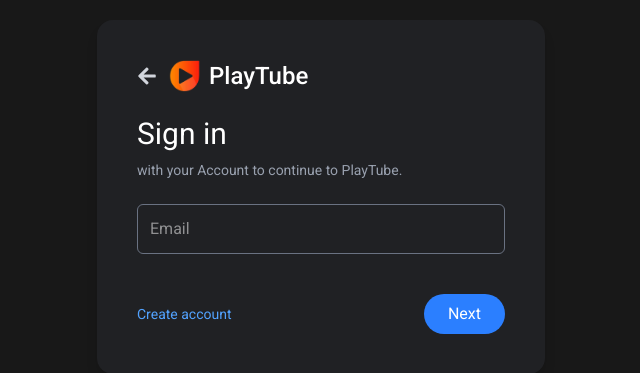
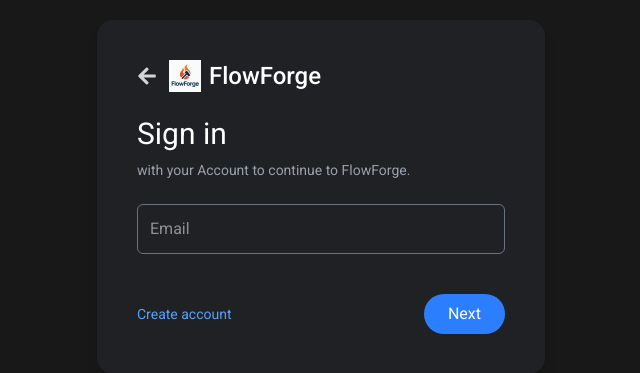
Before and after one commit to AbhinavSharma0188/Flow_Forge, a React (Vite) app in the folder FlowForge/frontend/: page /signin in a window 1280 px wide. Shown: the part 203-576 px from the top of the page, without its empty margins (319-959 px from the left). Built offline with nearby package versions, Linux system fonts and the light colour scheme; no server answers.

Commit message:
fixed that image issue

```diff
--- a/FlowForge/frontend/index.html
+++ b/FlowForge/frontend/index.html
@@ -2,9 +2,9 @@
 <html lang="en">
   <head>
     <meta charset="UTF-8" />
-    <link rel="icon" type="image/svg+xml" href="/playtube1.png" />
+    <link rel="icon" type="image/png" href="/flowforge.png" />
     <meta name="viewport" content="width=device-width, initial-scale=1.0" />
-    <title>PlayTube</title>
+    <title>FlowForge</title>
   </head>
   <body>
     <div id="root"></div>
--- a/FlowForge/frontend/src/pages/CreateChannelFlow.jsx
+++ b/FlowForge/frontend/src/pages/CreateChannelFlow.jsx
@@ -1,13 +1,13 @@
-import React, { useState } from "react";
+import axios from "axios";
+import { useState } from "react";
 import { FaUserCircle } from "react-icons/fa";
 import { IoIosArrowForward } from "react-icons/io";
-import logo from "../assets/youtube.png"; // PlayTube logo
-import {  useDispatch, useSelector } from "react-redux";
+import { useDispatch, useSelector } from "react-redux";
 import { useNavigate } from "react-router-dom";
+import { ClipLoader } from "react-spinners";
+import { serverUrl } from "../App";
+import logo from "../assets/flowforge.png"; // FlowForge logo
 import { showCustomAlert } from "../component/CustomAlert";
-import axios from "axios";
-import { serverUrl } from "../App";
-import { ClipLoader } from "react-spinners";
 import { setChannelData } from "../redux/userSlice";
 
 const CreateChannelFlow = () => {
@@ -17,8 +17,8 @@
   const [banner, setBanner] = useState(null);
   const [description, setDescription] = useState("");
   const [category, setCategory] = useState("");
-  const {userData}  = useSelector(state=>state.user)
-  const [loading,setLoading] = useState(false)
+  const { userData } = useSelector(state => state.user)
+  const [loading, setLoading] = useState(false)
   const navigate = useNavigate()
   const dispatch = useDispatch()
 
@@ -32,14 +32,14 @@
 
   const handleCreateChannel = async () => {
     const formData = new FormData()
-    formData.append("name",channelName);
-    formData.append("avatar",avatar);
-    formData.append("description",description);
-    formData.append("category",category);
-    formData.append("bannerImage",banner);
+    formData.append("name", channelName);
+    formData.append("avatar", avatar);
+    formData.append("description", description);
+    formData.append("category", category);
+    formData.append("bannerImage", banner);
     setLoading(true)
     try {
-      const result = await axios.post(serverUrl + "/api/user/create-channel" ,formData , {withCredentials:true})
+      const result = await axios.post(serverUrl + "/api/user/create-channel", formData, { withCredentials: true })
       console.log(result)
       showCustomAlert("Channel Created")
       dispatch(setChannelData(result.data))
@@ -59,13 +59,13 @@
       {/* HEADER */}
       <header className="flex justify-between items-center px-6 py-3 border-b border-gray-800">
         <div className="flex items-center gap-2">
-          <img src={logo} alt="PlayTube" className="w-8 h-8" />
-          <span className="text-xl font-bold">PlayTube</span>
+          <img src={logo} alt="FlowForge" className="w-8 h-8" />
+          <span className="text-xl font-bold">FlowForge</span>
         </div>
         <div className="flex items-center gap-3">
           {!userData?.photoUrl ?
             <FaUserCircle className="text-3xl cursor-pointer" /> :
-            <img src={userData?.photoUrl} className="w-9 h-9 rounded-full"/>}
+            <img src={userData?.photoUrl} className="w-9 h-9 rounded-full" />}
         </div>
       </header>
 
@@ -128,7 +128,7 @@
               >
                 Continue <IoIosArrowForward size={20} />
               </button>
-              <span onClick={()=>navigate("/")} className=" w-full flex items-center justify-center text-sm text-blue-400 cursor-pointer hover:underline  mt-2">Back to Home Page</span>
+              <span onClick={() => navigate("/")} className=" w-full flex items-center justify-center text-sm text-blue-400 cursor-pointer hover:underline  mt-2">Back to Home Page</span>
             </>
           )}
 
@@ -157,7 +157,7 @@
                   onClick={nextStep}
                   className="flex w-full items-center justify-center gap-2 bg-blue-600 hover:bg-blue-700 py-3 rounded-lg"
                 >
-                Continue and Create Channel <IoIosArrowForward size={20} />
+                  Continue and Create Channel <IoIosArrowForward size={20} />
                 </button>
 
               </div>
@@ -231,7 +231,7 @@
                   disabled={loading}
                   className="bg-blue-600 hover:bg-blue-700 py-3 px-5 rounded-lg"
                 >
-                {loading ? <ClipLoader size={20} color="white"/>:"Save"}
+                  {loading ? <ClipLoader size={20} color="white" /> : "Save"}
                 </button>
               </div>
             </>
--- a/FlowForge/frontend/src/pages/ForgetPassword.jsx
+++ b/FlowForge/frontend/src/pages/ForgetPassword.jsx
@@ -1,9 +1,9 @@
-import React, { useState } from 'react'
+import axios from 'axios'
+import { useState } from 'react'
 import { useNavigate } from 'react-router-dom'
 import { ClipLoader } from 'react-spinners'
-import logo from "../assets/youtube.png" // <-- your PlayTube/YouTube logo
-import axios from 'axios'
 import { serverUrl } from '../App'
+import logo from "../assets/flowforge.png"; // FlowForge logo
 import { showCustomAlert } from '../component/CustomAlert'
 
 function ForgetPassword() {
@@ -18,7 +18,7 @@
     const sendOtp = async () => {
         setLoading(true)
         try {
-            const result = await axios.post(serverUrl + "/api/auth/sendotp" , {email} , {withCredentials:true})
+            const result = await axios.post(serverUrl + "/api/auth/sendotp", { email }, { withCredentials: true })
             console.log(result.data)
             setLoading(false)
             setStep(2)
@@ -36,7 +36,7 @@
     const verifyOTP = async () => {
         setLoading(true)
         try {
-            const result = await axios.post(serverUrl + "/api/auth/verifyotp",{email , otp} , {withCredentials:true})
+            const result = await axios.post(serverUrl + "/api/auth/verifyotp", { email, otp }, { withCredentials: true })
             console.log(result.data)
             setLoading(false)
             setStep(3)
@@ -54,13 +54,13 @@
     const resetPassword = async () => {
         setLoading(true)
         try {
-            if(newPassword !== conPassword){
+            if (newPassword !== conPassword) {
                 setLoading(false)
                 return showCustomAlert("Password is not matched")
 
             }
 
-            const result = await axios.post(serverUrl + "/api/auth/resetpassword" , {email , password:newPassword} ,{withCredentials:true})
+            const result = await axios.post(serverUrl + "/api/auth/resetpassword", { email, password: newPassword }, { withCredentials: true })
             console.log(result.data)
             setLoading(false)
             navigate("/signin")
@@ -79,8 +79,8 @@
 
             {/* HEADER */}
             <header className="flex items-center gap-2 p-4 border-b border-gray-700">
-                <img src={logo} alt="PlayTube" className="w-8 h-8" />
-                <span className="text-xl font-bold">PlayTube</span>
+                <img src={logo} alt="FlowForge" className="w-8 h-8" />
+                <span className="text-xl font-bold">FlowForge</span>
             </header>
 
             {/* CONTENT AREA */}
--- a/FlowForge/frontend/src/pages/Home.jsx
+++ b/FlowForge/frontend/src/pages/Home.jsx
@@ -11,7 +11,7 @@
   FaUserCircle,
 } from "react-icons/fa";
 import { Outlet, useLocation, useNavigate } from "react-router-dom";
-import logo from "../assets/playtube1.png";
+import logo from "../assets/flowforge.png";
 
 import axios from "axios";
 import { GoVideo } from "react-icons/go";
@@ -277,7 +277,7 @@
             <div className="flex items-center gap-[5px]">
               <img src={logo} alt="Logo" className="w-[30px]" />
               <span className="text-white font-bold text-xl tracking-tight font-roboto">
-                PlayTube
+                FlowForge
               </span>
             </div>
           </div>
--- a/FlowForge/frontend/src/pages/YoutubeSignin.jsx
+++ b/FlowForge/frontend/src/pages/YoutubeSignin.jsx
@@ -1,12 +1,12 @@
-import React, { useState } from "react";
-import youtubeLogo from "../assets/playtube1.png";
+import axios from "axios";
+import { useState } from "react";
 import { FaArrowLeft, FaUserCircle } from "react-icons/fa";
-import { showCustomAlert } from "../component/CustomAlert";
+import { useDispatch } from "react-redux";
 import { useNavigate } from "react-router-dom";
 import { ClipLoader } from "react-spinners";
-import axios from "axios";
 import { serverUrl } from "../App";
-import { useDispatch } from "react-redux";
+import youtubeLogo from "../assets/flowforge.png";
+import { showCustomAlert } from "../component/CustomAlert";
 import { setUserData } from "../redux/userSlice";
 
 function YoutubeSignin() {
@@ -14,14 +14,14 @@
     const [email, setEmail] = useState("");
     const [password, setPassword] = useState("");
     const [showPassword, setShowPassword] = useState(false);
-    const [loading,setLoading] = useState(false)
+    const [loading, setLoading] = useState(false)
     const navigate = useNavigate();
 
-    const dispatch= useDispatch()
+    const dispatch = useDispatch()
 
     const handleSignIn = async () => {
         try {
-        const result = await axios.post(serverUrl + "/api/auth/signin", {email , password} , {withCredentials:true})
+            const result = await axios.post(serverUrl + "/api/auth/signin", { email, password }, { withCredentials: true })
             console.log(result.data)
             setLoading(false)
             navigate("/")
@@ -61,8 +61,8 @@
                     >
                         <FaArrowLeft size={20} />
                     </button>
-                    <img src={youtubeLogo} alt="YouTube" className="w-8 h-8 mr-2" />
-                    <span className="text-white text-2xl font-medium">PlayTube</span>
+                    <img src={youtubeLogo} alt="FlowForge" className="w-8 h-8 mr-2" />
+                    <span className="text-white text-2xl font-medium">FlowForge</span>
                 </div>
 
                 {/* Step 1: Email */}
@@ -70,7 +70,7 @@
                     <>
                         <h1 className="text-3xl font-normal text-white mb-2">Sign in</h1>
                         <p className="text-gray-400 text-sm mb-6">
-                            with your Account to continue to PlayTube.
+                            with your Account to continue to FlowForge.
                         </p>
 
                         <input
@@ -83,7 +83,7 @@
                         />
 
                         <div className="flex justify-between items-center mt-10">
-                            <button className="text-blue-400 text-sm hover:underline" onClick={()=>navigate("/signup")}>
+                            <button className="text-blue-400 text-sm hover:underline" onClick={() => navigate("/signup")}>
                                 Create account
                             </button>
                             <button
@@ -129,7 +129,7 @@
                         </div>
 
                         <div className="flex justify-between mt-10">
-                            <button className="text-blue-400 text-sm hover:underline" onClick={()=>navigate("/forgetpassword")}>
+                            <button className="text-blue-400 text-sm hover:underline" onClick={() => navigate("/forgetpassword")}>
                                 Forgot password?
                             </button>
                             <button
@@ -137,7 +137,7 @@
                                 className="bg-blue-500 hover:bg-blue-600 text-white px-6 py-2 rounded-full"
                                 onClick={handleSignIn}
                             >
-                              {loading ? <ClipLoader size={20} color="white"/>: " SignIn"}
+                                {loading ? <ClipLoader size={20} color="white" /> : " SignIn"}
                             </button>
                         </div>
                     </>
```
Also changed, not shown: FlowForge/frontend/src/pages/CreateAccount.jsx (+6 -6 lines), FlowForge/frontend/src/pages/HistoryPage.jsx (+4 -4 lines), FlowForge/frontend/src/pages/LikedContentPage.jsx (+4 -4 lines), FlowForge/frontend/src/pages/SavedContentPage.jsx (+4 -4 lines), FlowForge/frontend/src/pages/SubscribePage.jsx (+6 -6 lines), FlowForge/frontend/src/pages/UpdateChannel.jsx (+18 -19 lines), FlowForge/frontend/src/assets/flowforge.png (added). Lines whose indentation alone changed are shown as unchanged.
